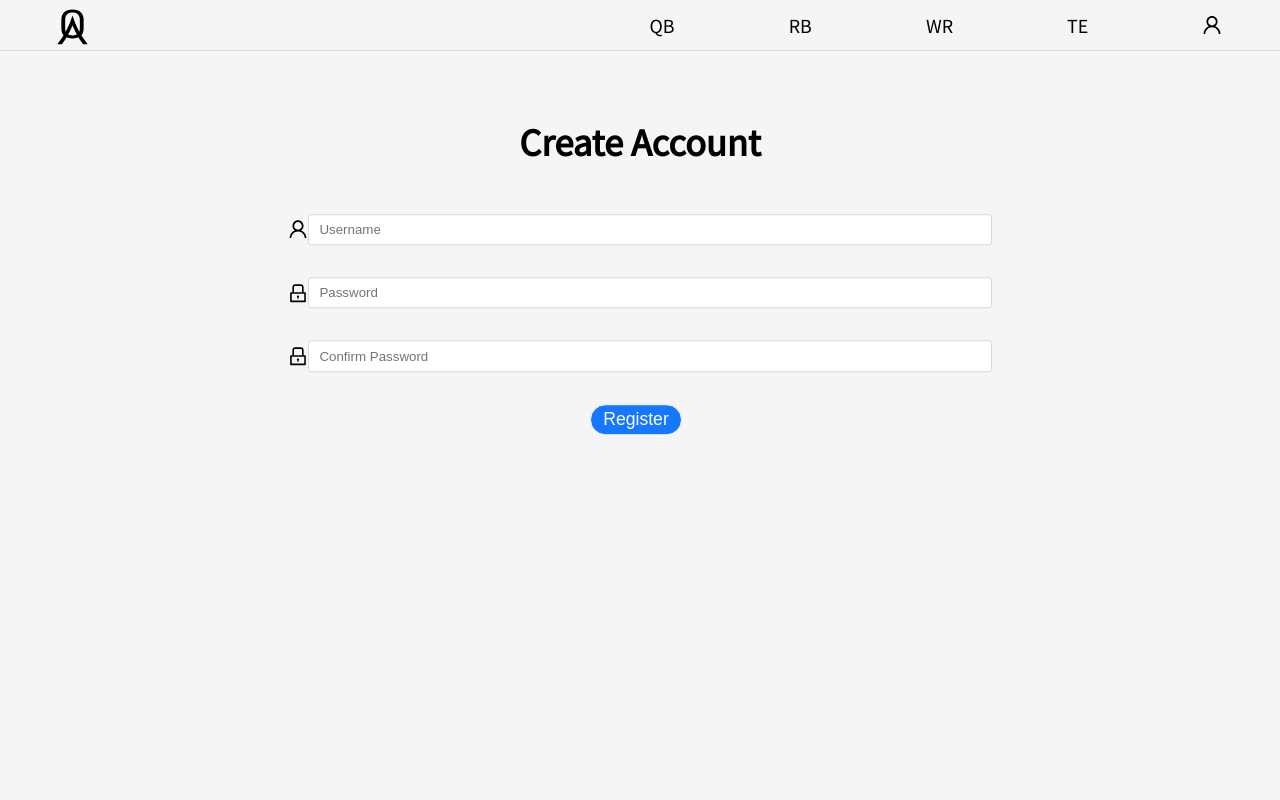
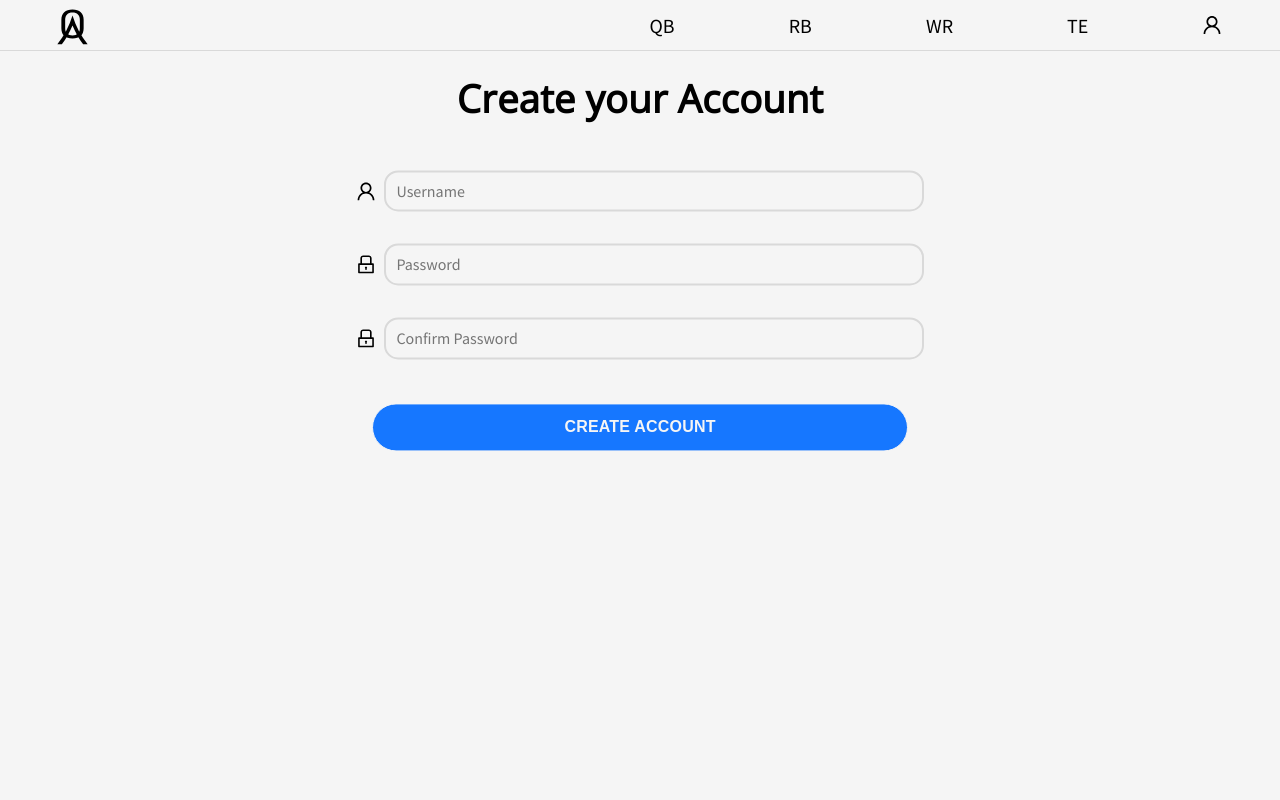
Before and after one commit to duncanmatt/fantasy-football, a Next.js app: page /Register in a window 1280 px wide. Shown: the top 800 px of the page. Built offline with nearby package versions, Linux system fonts and the light colour scheme.

Commit message:
form styling

```diff
--- a/src/pages/Login.jsx
+++ b/src/pages/Login.jsx
@@ -1,4 +1,4 @@
-import { useState, useEffect } from 'react';
+import { useState } from 'react';
 import { LockOutlined, UserOutlined } from '@ant-design/icons';
 import Link from 'next/link';
 import Layout from '../components/Layout';
--- a/src/pages/Register.jsx
+++ b/src/pages/Register.jsx
@@ -66,10 +66,12 @@ const Register = () => {
 					name='register'
 					className={styles.form}
 					onSubmit={onSubmit}>
-					<h2 className={styles.formTitle}>Create Account</h2>
+					<h1 className={styles.formTitle}>Create your Account</h1>
 					<p className={styles.message}>{message}</p>
 					<div className={styles.item}>
-						<label htmlFor='username'>
+						<label
+							className={styles.icon}
+							htmlFor='username'>
 							<UserOutlined />
 						</label>
 						<input
@@ -79,12 +81,14 @@ const Register = () => {
 							maxLength='30'
 							name='username'
 							placeholder='Username'
-							value={username || []}
+							value={username}
 							onChange={onChange}
 						/>
 					</div>
 					<div className={styles.item}>
-						<label htmlFor='password'>
+						<label
+							className={styles.icon}
+							htmlFor='password'>
 							<LockOutlined />
 						</label>
 						<input
@@ -94,12 +98,14 @@ const Register = () => {
 							maxLength='40'
 							name='password'
 							placeholder='Password'
-							value={password || []}
+							value={password}
 							onChange={onChange}
 						/>
 					</div>
 					<div className={styles.item}>
-						<label htmlFor='password2'>
+						<label
+							className={styles.icon}
+							htmlFor='password2'>
 							<LockOutlined />
 						</label>
 						<input
@@ -109,7 +115,7 @@ const Register = () => {
 							maxLength='60'
 							name='password2'
 							placeholder='Confirm Password'
-							value={password2 || []}
+							value={password2}
 							onChange={onChange}
 						/>
 					</div>
@@ -117,7 +123,7 @@ const Register = () => {
 						<button
 							type='submit'
 							className={styles.btn}>
-							Register
+							create account
 						</button>
 					</div>
 				</form>
--- a/src/styles/Form.module.css
+++ b/src/styles/Form.module.css
@@ -9,6 +9,8 @@
 	line-height: 2.4rem;
 	font-size: 2.4rem;
 	margin-block-end: 1rem;
+	letter-spacing: 0.1px;
+	font-family: var(--font-open);
 }
 
 .form {
@@ -33,9 +35,19 @@
 	flex-basis: 100%;
 	margin-block: 1rem;
 	padding-inline: 0.65rem 2rem;
-	border: 1px solid rgb(217, 217, 217);
-	padding-block: 0.45rem;
-	border-radius: 3px;
+	border: 2px solid rgb(217, 217, 217);
+	background-color: #f5f5f5;
+	height: 2.6rem;
+	line-height: 20px;
+	border-radius: 14px;
+	font-size: 1rem;
+	font-weight: 500;
+	font-family: var(--font-pro);
+}
+
+.input:focus {
+	border-color: #1677ff;
+	outline: 0;
 }
 
 .actions {
@@ -43,18 +55,28 @@
 	flex-direction: row;
 	justify-content: center;
 	align-items: center;
-	padding-block: 1rem;
+	margin-top: 1.75rem;
 	gap: 0.25rem;
 }
 
 .btn {
-	padding: 0.25rem 0.75rem;
+	padding: 0 1.175rem;
 	background-color: #1677ff;
 	border: 1px solid #f5f5f5;
 	border-radius: 1.71875rem;
-	color: #fff;
-	font-size: 1.1rem;
-	margin-right: 0.5rem;
+	color: #f5f5f5;
+	line-height: 16px;
+	font-size: 1rem;
+	font-weight: 700;
+	text-transform: uppercase;
+}
+
+form[name='register'] .btn {
+	height: 48px;
+	width: 100%;
+	margin-inline: 1rem 1rem;
+	justify-content: center;
+	letter-spacing: 0.0125rem;
 }
 
 .btn:hover {
@@ -69,12 +91,23 @@
 
 .icon {
 	margin-right: 0.5rem;
+	line-height: 12px;
+	font-size: 1.25rem;
+}
+
+@media (max-width: 400px) {
+	.icon {
+		display: none;
+	}
+	.formTitle {
+		font-size: 1.75rem;
+	}
 }
 
 @media (min-width: 800px) {
 	.wrapper {
-		padding-inline: 3rem;
-		max-width: 800px;
+		/* padding-inline: 3rem; */
+		width: 30em;
 		margin-inline: auto;
 	}
 }
--- a/src/styles/globals.css
+++ b/src/styles/globals.css
@@ -8,35 +8,6 @@
 	--font-color: 0, 0, 0;
 	--background-start-rgb: 214, 219, 220;
 	--background-end-rgb: 255, 255, 255;
-
-	--primary-glow: conic-gradient(
-		from 180deg at 90% 100%,
-		#16abff33 0deg,
-		#0885ff33 55deg,
-		#54d6ff33 120deg,
-		#0071ff33 160deg
-	);
-	--secondary-glow: radial-gradient(
-		rgba(255, 255, 255, 1),
-		rgba(255, 255, 255, 0)
-	);
-
-	--tile-start-rgb: 239, 245, 249;
-	--tile-end-rgb: 228, 232, 233;
-	--tile-border: conic-gradient(
-		#00000080,
-		#00000040,
-		#00000030,
-		#00000020,
-		#00000010,
-		#00000010,
-		#00000080
-	);
-
-	--callout-rgb: 238, 240, 241;
-	--callout-border-rgb: 172, 175, 176;
-	--card-rgb: 180, 185, 188;
-	--card-border-rgb: 131, 134, 135;
 }
 
 * {
```
